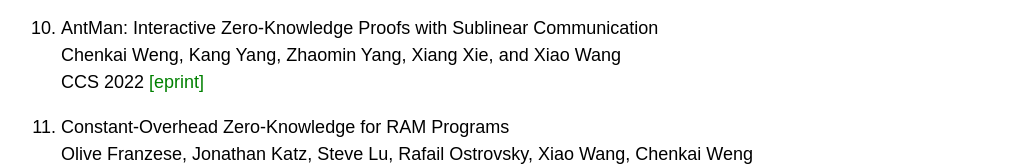
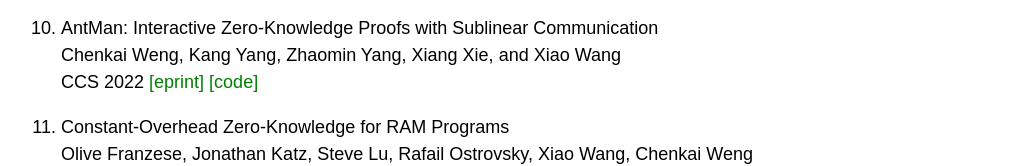
Before and after one commit to ckweng/ckweng.github.io, a plain HTML site: page index.html in a window 1280 px wide. Shown: the part 1215-1381 px from the top of the page, without its empty margins (3-1025 px from the left). Drawn offline with nearby package versions, Linux system fonts and the light colour scheme.

Commit message:
antman ccs23

```diff
--- a/index.html
+++ b/index.html
@@ -134,7 +134,7 @@
 	    <li>
     <p class="w3-large">AntMan: Interactive Zero-Knowledge Proofs with Sublinear Communication<br>
     Chenkai Weng, Kang Yang, Zhaomin Yang, Xiang Xie, and Xiao Wang<br>
-    CCS 2022 <a href="https://eprint.iacr.org/2022/566">[eprint]</a></p>
+    CCS 2022 <a href="https://eprint.iacr.org/2022/566">[eprint]</a> <a href="https://github.com/carlweng/emp-simd-zk">[code]</a></p>
 	    </li>
 	    <li>
     <p class="w3-large">Constant-Overhead Zero-Knowledge for RAM Programs<br>
```
